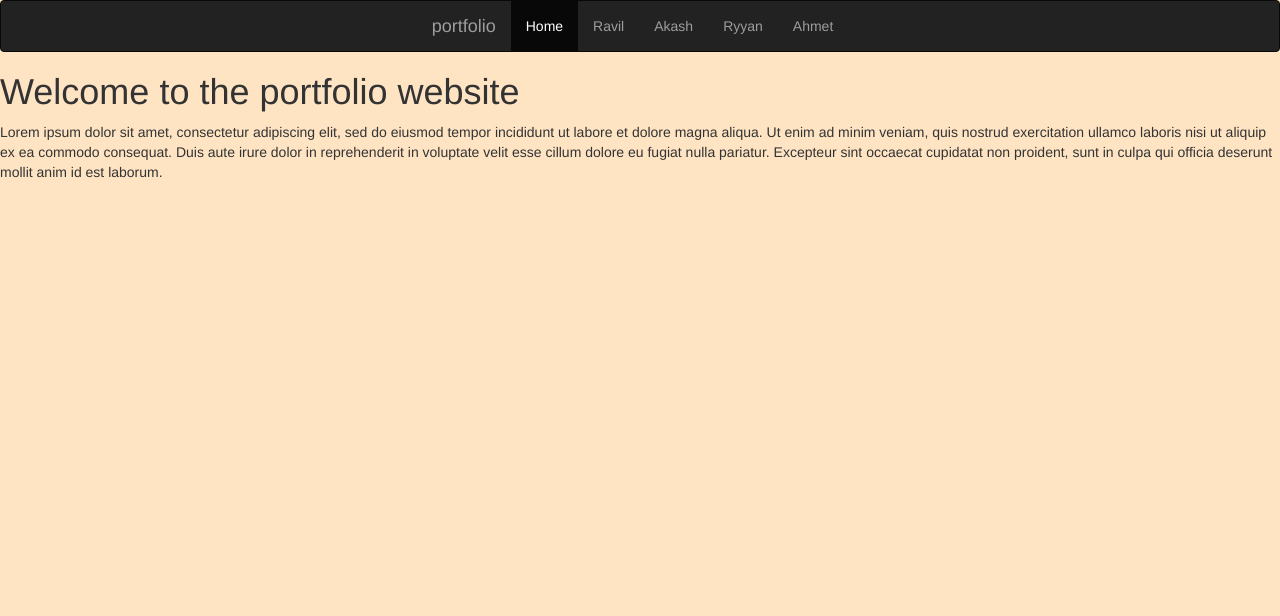
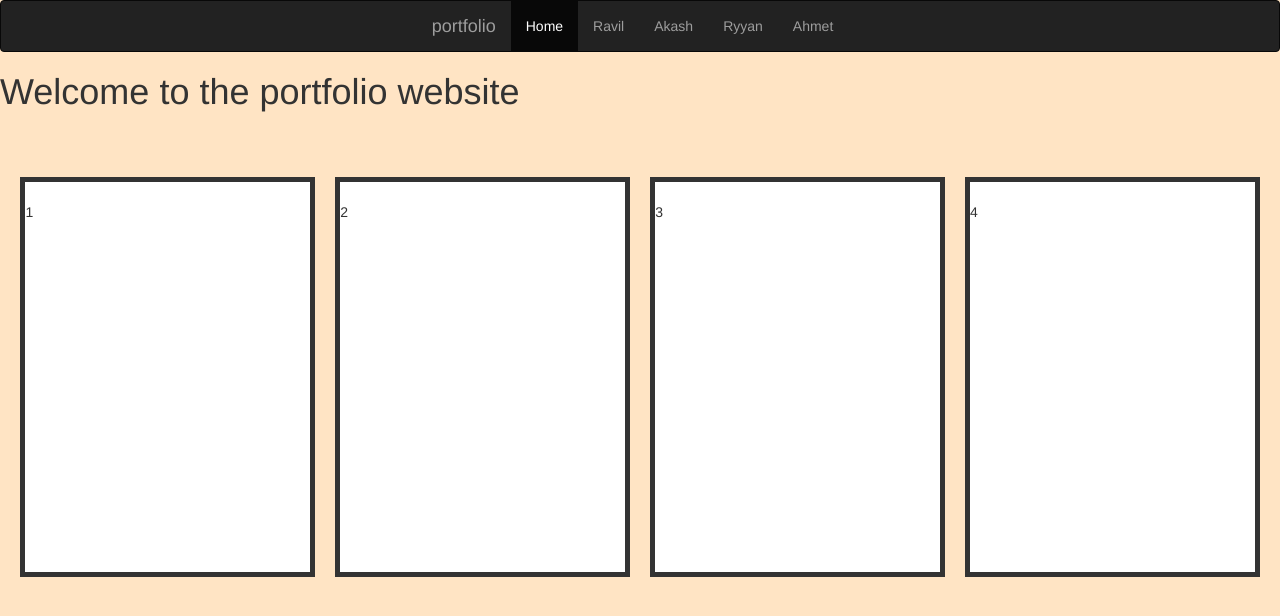
Before and after one commit to TheWanderer12/portfolio-team-project, a plain HTML site: page index.html in a window 1280 px wide. Drawn offline with nearby package versions, Linux system fonts and the light colour scheme.

Commit message:
made flex box

```diff
--- a/index.html
+++ b/index.html
@@ -30,18 +30,18 @@
   <h1>
     Welcome to the portfolio website
   </h1>
-  <p>
-    Lorem ipsum dolor sit amet, consectetur adipiscing elit, sed do eiusmod tempor incididunt ut labore et dolore
-    magna
-    aliqua. Ut enim ad minim veniam, quis nostrud exercitation ullamco laboris nisi ut aliquip ex ea commodo
-    consequat. Duis
-    aute irure dolor in reprehenderit in voluptate velit esse cillum dolore eu fugiat nulla pariatur. Excepteur sint
-    occaecat cupidatat non proident, sunt in culpa qui officia deserunt mollit anim id est laborum.
-  </p>
+  <br>
+  <br>
+  <div class="Containers">
+    <div class="box 1">1</div>
+    <div class="box 2">2</div>
+    <div class="box 3">3</div>
+    <div class="box 4">4</div>
+  </div>
 
-  <script src="https://cdn.jsdelivr.net/npm/bootstrap@5.3.3/dist/js/bootstrap.bundle.min.js"
-    integrity="sha384-YvpcrYf0tY3lHB60NNkmXc5s9fDVZLESaAA55NDzOxhy9GkcIdslK1eN7N6jIeHz"
-    crossorigin="anonymous"></script>
+  <!-- <img <script src="https://cdn.jsdelivr.net/npm/bootstrap@5.3.3/dist/js/bootstrap.bundle.min.js"
+    integrity="sha384-YvpcrYf0tY3lHB60NNkmXc5s9fDVZLESaAA55NDzOxhy9GkcIdslK1eN7N6jIeHz" crossorigin="anonymous">
+  </script> -->
 </body>
 
 </html>
--- a/style.css
+++ b/style.css
@@ -2,11 +2,35 @@ body {
     background-color: bisque;
 }
 
-
-
 .navbar {
     display: flex;
     justify-content: space-between;
+}
+
+.container {
+    display: flex;
+    border: 2px solid #ccc;
+
+}
+
+.Containers {
+    display: flex;
+    flex-wrap: wrap;
+    justify-content: space-evenly;
 
 
 }
+
+.box {
+
+    height: 400px;
+    width: 23%;
+    background-color: white;
+    padding: 20px 0px 15px;
+    border: 5px solid;
+    margin-top: 15px;
+}
+
+.box 1 {
+    order: 999px;
+}
```
Also changed, not shown: Images/OGC.gif (added).
